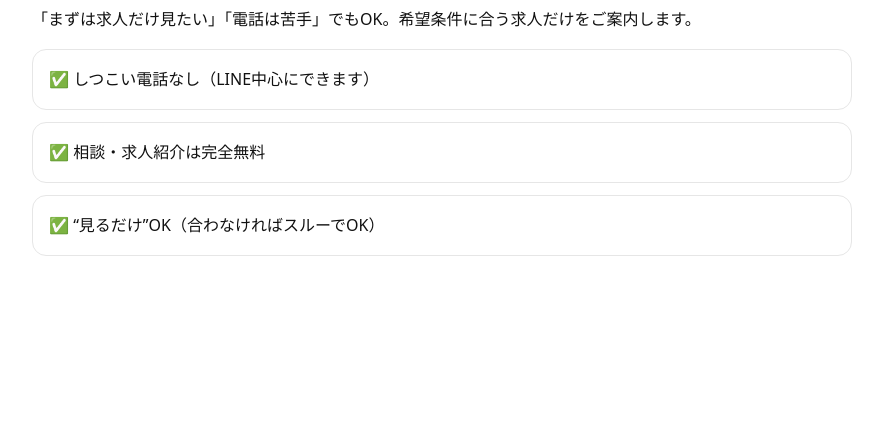
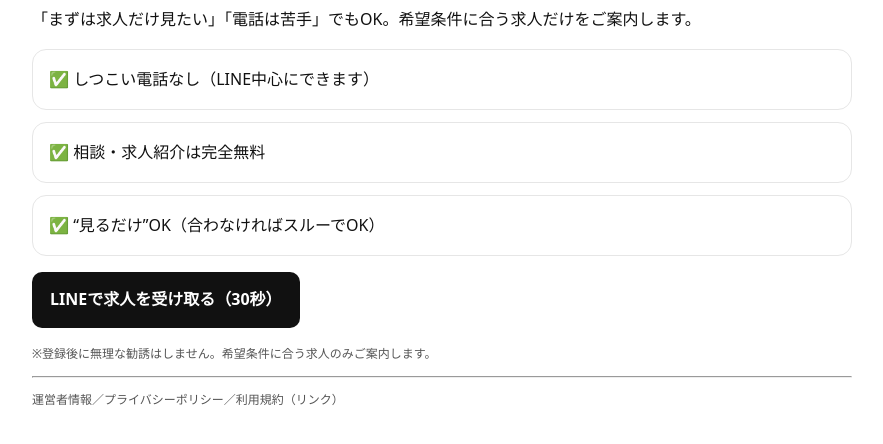
Before and after one commit to fy01010929/lp, a plain HTML site: page index.html in a window 1280 px wide. Shown: the part 170-614 px from the top of the page, without its empty margins (198-1081 px from the left). Drawn offline with Linux system fonts and the light colour scheme.

Commit message:
Update index.html with new content and links

```diff
--- a/index.html
+++ b/index.html
@@ -23,3 +23,13 @@
     <div class="card">✅ “見るだけ”OK（合わなければスルーでOK）</div>
 
     <p><a class="
+    <p>
+      <a class="btn" href="https://works.do/R/ti/p/ho.73521@hoikushicarrier">LINEで求人を受け取る（30秒）</a>
+    </p>
+    <p class="note">※登録後に無理な勧誘はしません。希望条件に合う求人のみご案内します。</p>
+
+    <hr>
+    <p class="note">運営者情報／プライバシーポリシー／利用規約（リンク）</p>
+  </div>
+</body>
+</html>
```
